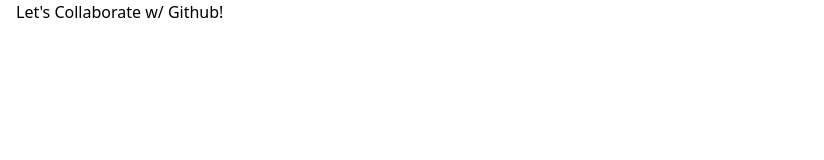
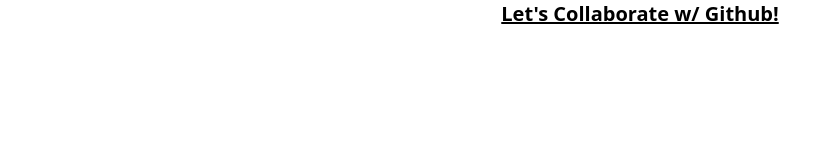
Before and after one commit to maapostol/mdia-4590-lab, a plain HTML site: page index.html in a window 1280 px wide. Shown: the whole page, without its empty margins (0-824 px from the left). Drawn offline with nearby package versions, Linux system fonts and the light colour scheme.

Commit message:
Modified header
Created header div and styled the h1

```diff
--- a/index.html
+++ b/index.html
@@ -8,9 +8,12 @@
     <script src="https://cdn.tailwindcss.com"></script>
 </head>
 <body>
-    <div class="container px-4 mx-auto">
-        <h1>Let's Collaborate w/ Github!</h1>
-    </div>
+    <header class="container px-4 mx-auto">
+        <div class="text-center m2">
+            <h1 class="text-xl font-bold underline">Let's Collaborate w/ Github!</h1>
+        </div>
+
+    </header>
 
 
 </body>
```
